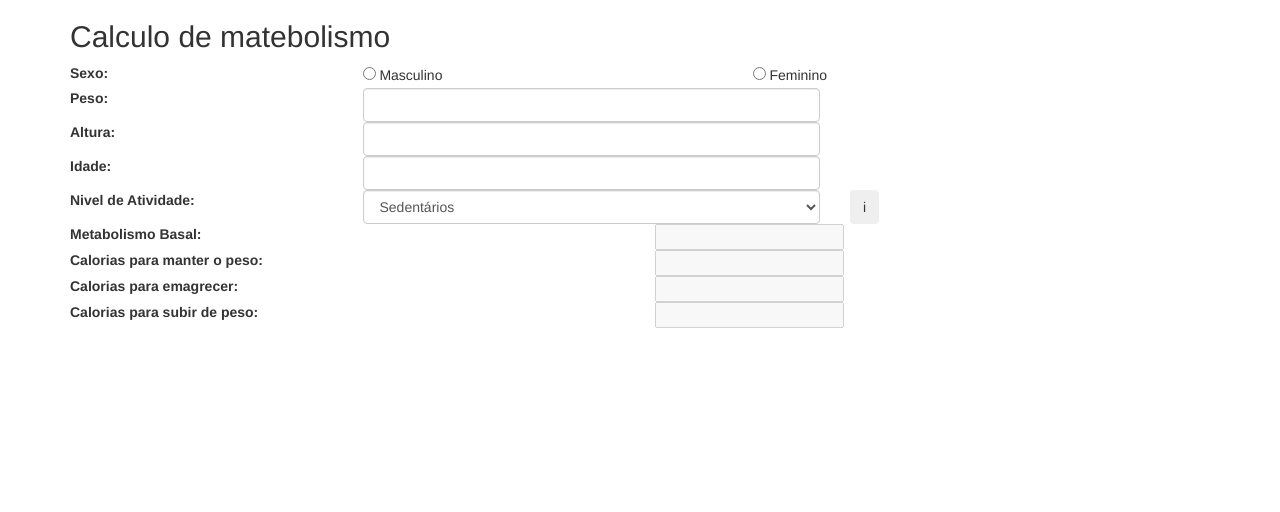
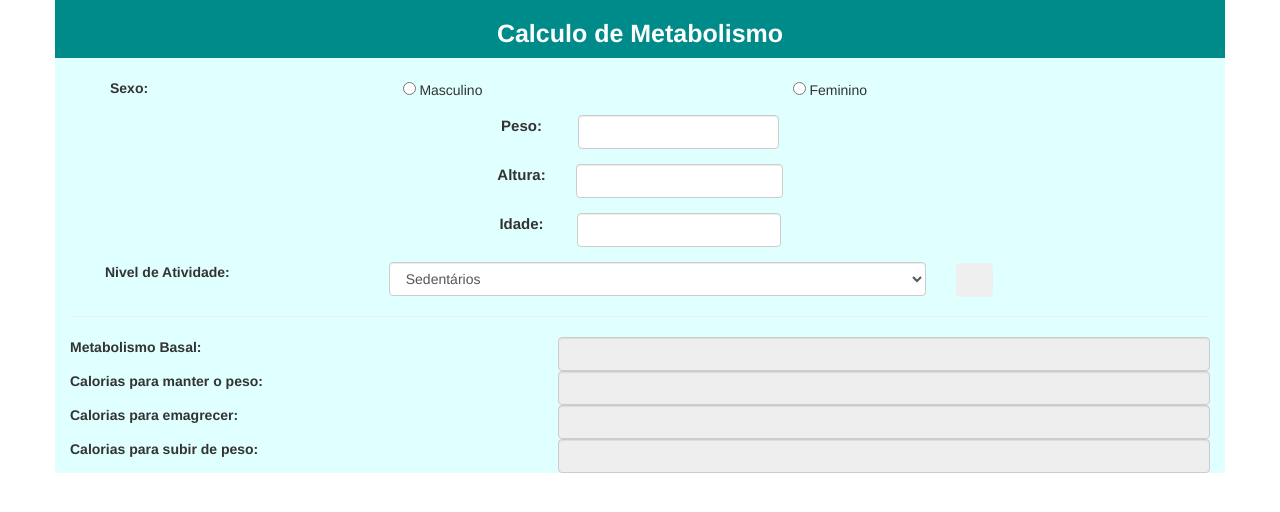
Before and after one commit to MattheusCosta/calcMetabolismo, a website: page www/index.html in a window 1280 px wide. Drawn offline with Linux system fonts and the light colour scheme; files whose address does not match are found by name.

Commit message:
Css adicionado

```diff
--- a/www/css/style.css
+++ b/www/css/style.css
@@ -1 +1,38 @@
-/**/
+.titulo{
+ background-color: #008B8B;
+ margin-bottom: 20px;
+}
+.container{
+  background-color: #E0FFFF;
+}
+.titulo h2{
+  color: white;
+  text-align: center;
+  font-weight: bold;
+  font-size: 25px;
+}
+.linhaSexo{
+  margin-left: 40px;
+}
+.linhaBaixo{
+  margin-bottom: 15px;
+}
+.linhaFormulario{
+  display: flex;
+  flex-direction: row;
+  flex-flow: row nowrap;
+  justify-content: center;
+}
+.linhaAtividade{
+  margin-left: 20px;
+}
+.linhaFormulario button{
+  border-radius: 50%;
+  margin-right: 20px;
+}
+.linhaFormulario label{
+  font-size: 15px;
+}
+.display label{
+  text-align: center;
+}
--- a/www/index.html
+++ b/www/index.html
@@ -19,112 +19,112 @@
 </head>
 <body>
   <div class="container">
-  <div class="row">
+  <div class="row titulo">
     <div class="col-xs-12">
-      <h2>Calculo de matebolismo</h2>
+      <h2>Calculo de Metabolismo</h2>
     </div>
   </div>
 
   <div class="row">
     <div class="form-group">
-      <div class="col-xs-3">
+      <div class="col-xs-3 linhaSexo">
           <label>Sexo: </label>
       </div>
       <div class="col-xs-4">
           <input type="radio" id="sexo" value="masculino"> Masculino<br>
       </div>
-      <div class="col-xs-4">
+      <div class="col-xs-4 linhaBaixo">
         <input type="radio" id="sexo" value="feminino"> Feminino<br>
       </div>
     </div>
   </div>
 
-  <div class="row">
+  <div class="row linhaFormulario">
     <div class="form-group">
       <div class="col-xs-3">
         <label>Peso: </label>
       </div>
-      <div class="col-xs-5">
+      <div class="col-xs-9">
         <input class="form-control" type="number" id="peso">
       </div>
     </div>
   </div>
 
-  <div class="row">
+  <div class="row linhaFormulario">
     <div class="form-group">
       <div class="col-xs-3">
         <label>Altura: </label>
       </div>
-      <div class="col-xs-5">
+      <div class="col-xs-9">
         <input class="form-control" type="number" id="altura">
       </div>
     </div>
   </div>
 
-  <div class="row">
+  <div class="row linhaFormulario">
     <div class="form-group">
       <div class="col-xs-3">
         <label>Idade: </label>
       </div>
-      <div class="col-xs-5">
+      <div class="col-xs-9">
         <input class="form-control" type="number" id="idade">
       </div>
     </div>
   </div>
 
-  <div class="row">
+  <div class="row linhaAtividade">
     <div class="form-group">
       <div class="col-xs-3">
         <label>Nivel de Atividade: </label>
       </div>
-      <div class="col-xs-5">
+      <div class="col-xs-6">
         <select class="form-control" id="nivelAtividade">
-          <option value="sedentarios">Sedentários</option>
-          <option value="levementeAtivo">Levemente ativo</option>
-          <option value="moderadamenteAtivo">Moderadamente ativo</option>
-          <option value="altamenteAtivo">Altamente ativo</option>
-          <option value="extremamenteAtivo">Extremamente ativo</option>
+          <option value="1.2">Sedentários</option>
+          <option value="1.375">Levemente ativo</option>
+          <option value="1.55">Moderadamente ativo</option>
+          <option value="1.725">Altamente ativo</option>
+          <option value="1.9">Extremamente ativo</option>
         </select>
       </div>
-      <div class="col-xs-3">
-        <button class="btn btn-defaut">i</button>
+      <div class="col-xs-1">
+        <button class="btn btn-defaut glyphicon glyphicon-info-sign"></button>
       </div>
+    </div>
+  </div><hr>
+
+  <div class="row display">
+    <div class="col-xs-5">
+      <label>Metabolismo Basal:</label>
+    </div>
+    <div class="col-xs-7">
+      <input type="text" id="displayMetabolismo" class="form-control" readonly>
     </div>
   </div>
 
-  <div class="row">
-    <div class="col-xs-6">
-      <label>Metabolismo Basal:</label>
+  <div class="row display">
+    <div class="col-xs-5">
+      <label>Calorias para manter o peso:</label>
     </div>
-    <div class="col-xs-6">
-      <input type="text" id="displayMetabolismo" disabled>
+    <div class="col-xs-7">
+      <input type="text" id="displayManterPeso" class="form-control" readonly>
     </div>
   </div>
 
-  <div class="row">
-    <div class="col-xs-6">
-      <label>Calorias para manter o peso:</label>
+  <div class="row display">
+    <div class="col-xs-5">
+      <label>Calorias para emagrecer:</label>
     </div>
-    <div class="col-xs-6">
-      <input type="text" id="displayManterPeso" disabled>
+    <div class="col-xs-7">
+      <input type="text" id="displayEmagrecer" class="form-control" readonly>
     </div>
   </div>
 
-  <div class="row">
-    <div class="col-xs-6">
-      <label>Calorias para emagrecer:</label>
-    </div>
-    <div class="col-xs-6">
-      <input type="text" id="displayEmagrecer" disabled>
-    </div>
-  </div>
-
-  <div class="row">
-    <div class="col-xs-6">
+  <div class="row display">
+    <div class="col-xs-5">
       <label>Calorias para subir de peso:</label>
     </div>
-    <div class="col-xs-6">
-      <input type="text" id="displaySubirPeso" disabled>
+    <div class="col-xs-7">
+      <input type="text" id="displaySubirPeso" class="form-control" readonly>
     </div>
   </div>
 
```
